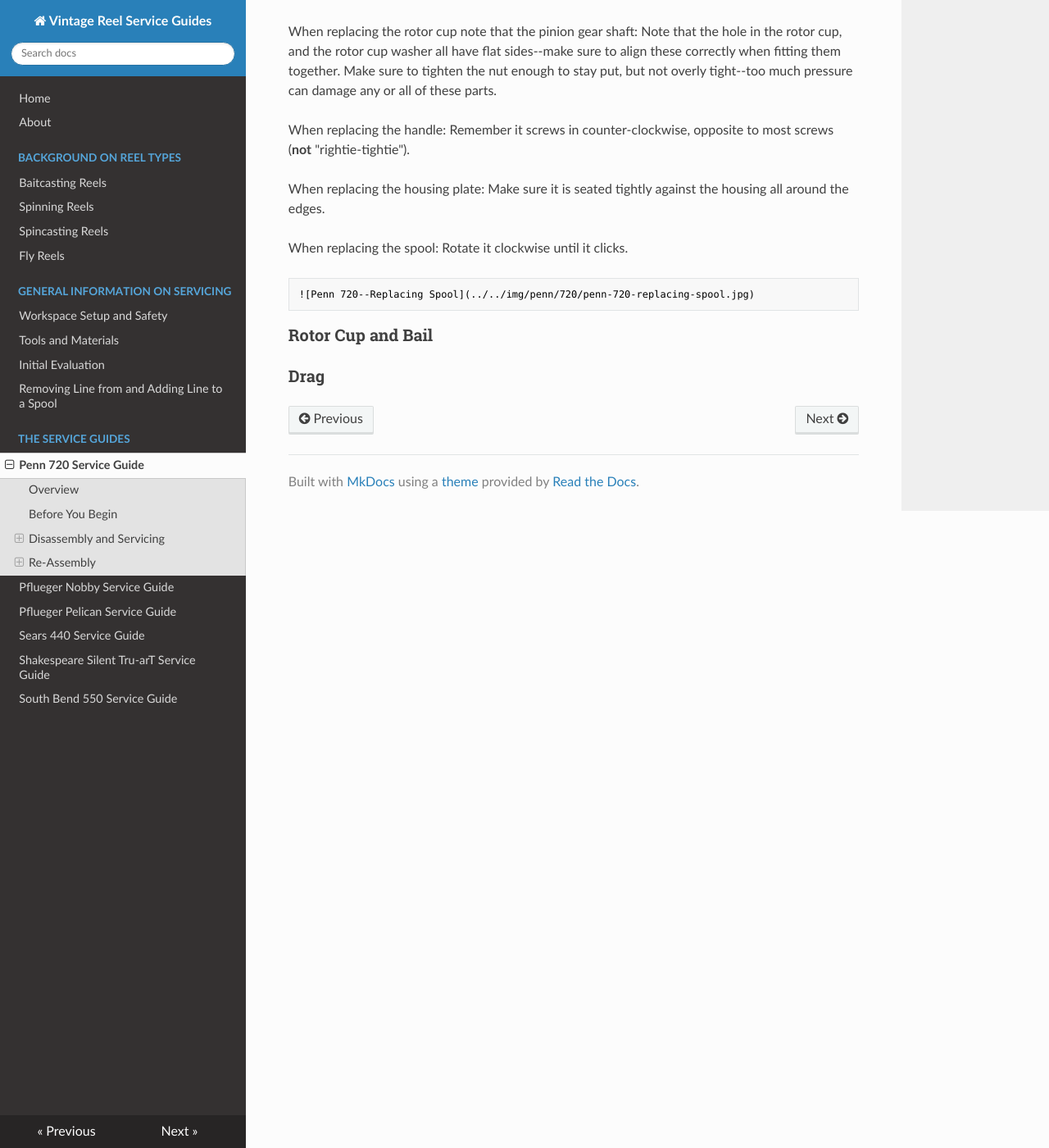
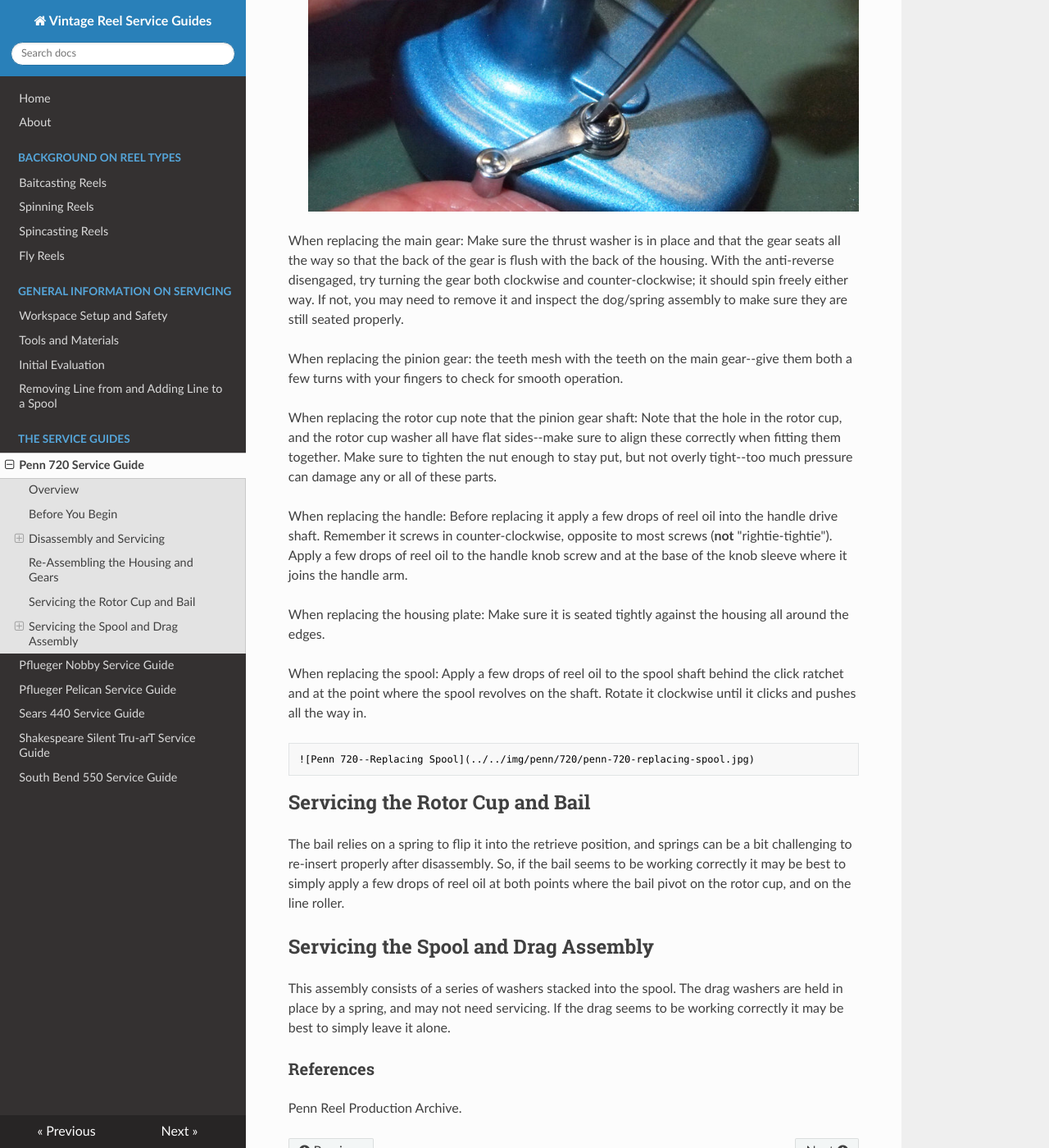
Before and after one commit to john-tech-writer/vintage-reel-service-guides, an MkDocs documentation site: the page built from docs/penn/penn-720-service-guide.md, in a window 1280 px wide and 1400 px high, scrolled down 23798 px. Shown: the whole window at 82% size. Built offline with MkDocs 1.6.1, drawn with Linux system fonts in a browser that asks for light colours; nearby versions of some CDN libraries; some of the changed text lies outside the part shown.

Commit message:
added 720 vid and other text content

```diff
--- a/docs/penn/penn-720-service-guide.md
+++ b/docs/penn/penn-720-service-guide.md
@@ -6,7 +6,19 @@
 
 ![Penn 720--Front Left](../../img/penn/720/penn-720-front-left.jpg)
 
-This video [YT vid, to be recorded] provides a very general overview of the Penn 720.
+This video provides a very general overview of the Penn 720.
+
+<div style="aspect-ratio: 16 / 9;">
+  <iframe
+    width="560"
+    height="315"
+    src="https://youtu.be/I_GaHU_zz9Y"
+    title="Penn 720 Overview"
+    frameborder="0"
+    allow="accelerometer; autoplay; clipboard-write; encrypted-media; gyroscope; picture-in-picture"
+    allowfullscreen>
+  </iframe>
+</div>
 
 These reels are very simple, strong, dependable designs, and many are still in use today. This guide shows you how to disassemble, clean, lubricate, and reassemble the Penn 720 Spinfisher. For more complete background on the very wide range of reels in the Spinfisher series, see [Penn's 700 Spinfisher series](penn-spinfisher-series.md).
 
@@ -56,7 +68,9 @@
 
 **Materials:** The 720's housing and rotor cup are made of steel, as is the main gear; the rest of the gears are mostly brass. The crosswind block and drag cap are made of white plastic. The spool is made of aluminum.
 
-**History, models, years, and variations:** There are two different badge designs for the 720--the example reel pictured here sports the older round emblem, and later reels changed to a more text-oriented design.
+**History, models, years, and variations:** The 720 was introduced in 1968 and Penn ended production in 1978. These early 700-series reels were finished in either blue (like the 720) or green (the "greenies," like the 722, which differed from their blue counterparts only in that they used a bearing rather than a bushing--this made the action a bit smoother.
+
+In 1978 the model number was changed to 720Z with the introduction of the Z-series of reels, and this reel stayed in production until 1995. Like the earlier Spinfisher series, the Z-series included a range of models for different field conditions, and updated the original 700-series with a black finish, stainless steel components, and a few internal refinements, but kept the same basic design and gear ratios. There are two different badge designs for the 720--the example reel pictured here sports the older round emblem, and later reels changed to a more text-oriented design. Some later versions added sealed drag knobs and upgraded the line rollers and bearings, especially the 704Z and 706Zs, which were intended for use in harsh surf-fishing conditions.
 
 **Typical issues:** For example, clicker/anti-reverse not working.
 
@@ -98,26 +112,22 @@
 
     ![Penn 720--Spool and Drag Cap Removed](../../img/penn/720/penn-720-spool-drag-cap-removed.jpg)
 
-
 2. Remove the spool by pulling straight out.
 
     ![Penn 720--Spool Removed](../../img/penn/720/penn-720-spool.jpg)
 
     This is a good time to inspect the drag and click mechanism on the inside of the spool. If it is possible to obtain one or two extra spools, for example, by purchasing parts reels, those will prove useful for keeping several pound-tests of line handy for quick changes in the field. Another option to consider with the 720 and the other Penn Spinfishers would be to obtain the sister model reel (in this case, the 722)--this would provide you with two spools which could be shared between the reels and the slightly different experience of the bearing-equipped reel versus the bushing- equipped 720.
 
-
 3. Remove the handle by turning it clockwise (with the handle side of the reel facing you)--opposite to the direction you turn it to reel in line.
 
     ![Penn 720--Removing Handle](../../img/penn/720/penn-720-handle1.jpg)
     ![Penn 720--Handle Removed](../../img/penn/720/penn-720-handle2.jpg)
-
 
 4. Remove the single screw that secures the housing plate.
 
     ![Penn 720--Removing Housing Plate Screw](../../img/penn/720/penn-720-housing-plate1.jpg)
 
      A short-handled screwdriver is useful for working on large screws like this one.
-
 
 5. Pry the housing plate from the main housing.
 
@@ -133,13 +143,11 @@
 
     ![Penn 720--Housing Plate Removed](../../img/penn/720/penn-720-housing-plate-removed.jpg)
 
-
 6. Remove the crosswind connector.
 
     ![Penn 720--Removing Crosswind Connector](../../img/penn/720/penn-720-removing-crosswind-connector.jpg)
 
     Use a pair of needle-nose pliers to pull the connector straight out.
-
 
 7. Remove the spool shaft.
 
@@ -147,11 +155,9 @@
 
     Pull the spool shaft out through the front of the rotor cup.
 
-
 8. Remove the crosswind block.
 
     ![Penn 720--Removing Crosswind Block](../../img/penn/720/penn-720-removing-crosswind-block.jpg)
-
 
 9. Remove the rotor cup.
 
@@ -161,7 +167,7 @@
 
     ![Penn 720--Rotor Cup Removed](../../img/penn/720/penn-720-rotor-cup-removed.jpg)
 
-### Disassembling the Gears
+### Disassembling the Gears, Cleaning, and Lubricating
 
 1. Remove the pinion gear screw.
 
@@ -169,18 +175,15 @@
 
     Optionally you can just loosen the screw enough to remove the pinion gear.
 
-
 2. Remove the pinion gear.
 
     ![Penn 720--Removing Pinion Gear](../../img/penn/720/penn-720-removing-pinion-gear.jpg)
 
     Pull the pinion gear straight out. You may need to rotate the pinion and/or the main gear slightly to disengage the teeth.
 
-
 3. Remove the main gear.
 
     ![Penn 720--Removing Main Gear](../../img/penn/720/penn-720-removing-main-gear.jpg)
-
 
 4. Remove the spool shaft sleeve.
 
@@ -188,25 +191,21 @@
 
     The spool shaft sleeve is a short brass sleeve that the back end of the spool shaft fits into. Note that the front end of the sleeve has a slightly larger diameter flange than the back end--when re-assembling, remember that the smaller end goes first into the block at the back of the housing.
 
-
 5. Remove the dog and dog spring. Note! Before removing note the orientation of the dog/dog spring relative to the eccentric (the small brass semi-circle next to the dog)--this must be re-installed correctly for the anti-reverse to work correctly. It's a good idea to take a picture of it before removing.
 
     ![Penn 720--Removing dog and dog spring](../../img/penn/720/penn-720-removing-dog-spring.jpg)
 
     Grasp the dog spring with a pair of tweezers and pull straight out. The spring is held in the circular opening in the dog by spring tension but is not attached--be careful not to lose these small parts.
 
-
 6. Remove the thrust washer.
 
     ![Penn 720--Removing Thrust Washer](../../img/penn/720/penn-720-removing-thrust-washer.jpg)
-
 
 7. Clean the gears and inside of housing.
 
     ![Penn 720--Cleaning Gears](../../img/penn/720/penn-720-cleaning-gears.jpg)
 
     See the [Basic Cleaning and Lubricating Procedures](cleaning-lubricating.md)
-
 
 8. Grease the gears and the main gear and spool shafts.
 
@@ -216,7 +215,7 @@
 
     You are now ready to re-assemble the gears and housing.
 
-## Re-Assembly
+## Re-Assembling the Housing and Gears
 
 To re-assemble the reel you basically just perform the disassembly steps in reverse order. There are, however, a couple of additional details to note that will make re-assembly go more smoothly.
 
@@ -226,47 +225,54 @@
 
     ![Penn 720--Replacing Crosswind Block](../../img/penn/720/penn-720-replacing-crosswind-block.jpg)
 
-
 2. There are two holes in the spool shaft--the crosswind connector fits into those holes after passing through the matching set of holes in the crosswind block. To align these holes correctly, first insert the spool shaft and position it so that the holes are facing up and are next to the crosswind block. See the pencil point in the following image.
 
     ![Penn 720--Aligning Spool Shaft with Crosswind Block](../../img/penn/720/penn-720-aligning-shaft-block.jpg)
 
     Under a strong light, pull the spool shaft forward until the holes in the shaft line up roughly with the holes in the crosswind block. You will be able to see this with a strong enough light source.
 
-
 3. Apply a light coating of grease to the crosswind connector and slide it into the holes in the crosswind block, then on into the holes in the spool shaft--this may require a bit of back-and-forth with the spool shaft and working the connector back and forth with your fingertip. A little finesse and patience is required for this move. Either side of the connector should fit in either hole in the block, but if it does not fit easily one way, flip it around and try it the other way.  When the connector is fully inserted it will fit flush with the top of the block.
 
     ![Penn 720--Replacing Crosswind Block Connector](../../img/penn/720/penn-720-replacing-crosswind-block-connector.jpg)
 
-
 When replacing the dog and spring:
 
-1. Make sure round section of the spring is seated correctly in the round opening in the dog. Apply a light coating of grease to the dog/spring. Flip the eccentric lever toward the back of the housing--you will see the eccentric (the small brass semicircle) rotate so that the flat side is positioned toward the front of the housing. Press the dog/spring onto the center nib at the back of the housing. Make sure the long section of the spring presses against the other nib toward the top of the housing. See the pencil point in the following image.
+1. Make sure round section of the spring is seated correctly in the round opening in the dog. Apply a light coating of grease to the dog/spring. Flip the eccentric lever toward the back of the housing--you will see the eccentric (the small brass semicircle) rotate so that the flat side is positioned toward the front of the housing. Press the dog/spring onto the center nib at the back of the housing. Make sure the long section of the spring presses against the back of the housing. See the pencil point in the following image. In this position the anti-reverse and clicker are disengaged.
 
     ![Penn 720--Dog Disengaged](../../img/penn/720/penn-720-dog-disengaged.jpg)
 
-
 2. Flip the eccentric lever toward the front of the housing. See the pencil point in the following image. The eccentric should rotate so that the flat side turns toward the dog and allows the spring to rotate the dog clockwise--this is the engaged position for the anti-reverse. When in this position the dog engages with the brass teeth on the back side of the main gear to prevent the handle from turning in reverse.
 
+The dog/spring assembly actually serves two functions: When engaged, it not only prevents the handle from turning in reverse, but also serves as the "clicker" when retrieving--the long part of the spring clicks against the back of the housing during retrieve. If the spring does not contact the back of the housing it can be **gently** bent a little so that it does make contact.
+
     ![Penn 720--Dog Engaged](../../img/penn/720/penn-720-dog-engaged.jpg)
-
 
 3. After completing the rest of the reel re-assembly make sure the eccentric screw is tight.
 
     ![Penn 720--Tightening Eccentric Screw](../../img/penn/720/penn-720-tightening-eccentric-screw.jpg)
 
-When replacing the pinion gear: Make sure the teeth mesh with the teeth on the main gear--give them both a few turns with your fingers to check for smooth operation.
+When replacing the main gear: Make sure the thrust washer is in place and that the gear seats all the way so that the back of the gear is flush with the back of the housing. With the anti-reverse disengaged, try turning the gear both clockwise and counter-clockwise; it should spin freely either way. If not, you may need to remove it and inspect the dog/spring assembly to make sure they are still seated properly.
+
+When replacing the pinion gear: the teeth mesh with the teeth on the main gear--give them both a few turns with your fingers to check for smooth operation.
 
 When replacing the rotor cup note that the pinion gear shaft: Note that the hole in the rotor cup, and the rotor cup washer all have flat sides--make sure to align these correctly when fitting them together. Make sure to tighten the nut enough to stay put, but not overly tight--too much pressure can damage any or all of these parts.
 
-When replacing the handle: Remember it screws in counter-clockwise, opposite to most screws (**not** "rightie-tightie").
+When replacing the handle: Before replacing it apply a few drops of reel oil into the handle drive shaft. Remember it screws in counter-clockwise, opposite to most screws (**not** "rightie-tightie"). Apply a few drops of reel oil to the handle knob screw and at the base of the knob sleeve where it joins the handle arm.
 
 When replacing the housing plate: Make sure it is seated tightly against the housing all around the edges.
 
-When replacing the spool: Rotate it clockwise until it clicks.
+When replacing the spool: Apply a few drops of reel oil to the spool shaft behind the click ratchet and at the point where the spool revolves on the shaft. Rotate it clockwise until it clicks and pushes all the way in.
 
     ![Penn 720--Replacing Spool](../../img/penn/720/penn-720-replacing-spool.jpg)
 
-### Rotor Cup and Bail
+## Servicing the Rotor Cup and Bail
 
-### Drag
+The bail relies on a spring to flip it into the retrieve position, and springs can be a bit challenging to re-insert properly after disassembly. So, if the bail seems to be working correctly it may be best to simply apply a few drops of reel oil at both points where the bail pivot on the rotor cup, and on the line roller.
+
+## Servicing the Spool and Drag Assembly
+
+This assembly consists of a series of washers stacked into the spool. The drag washers are held in place by a spring, and may not need servicing. If the drag seems to be working correctly it may be best to simply leave it alone.
+
+### References
+
+Penn Reel Production Archive.
```
